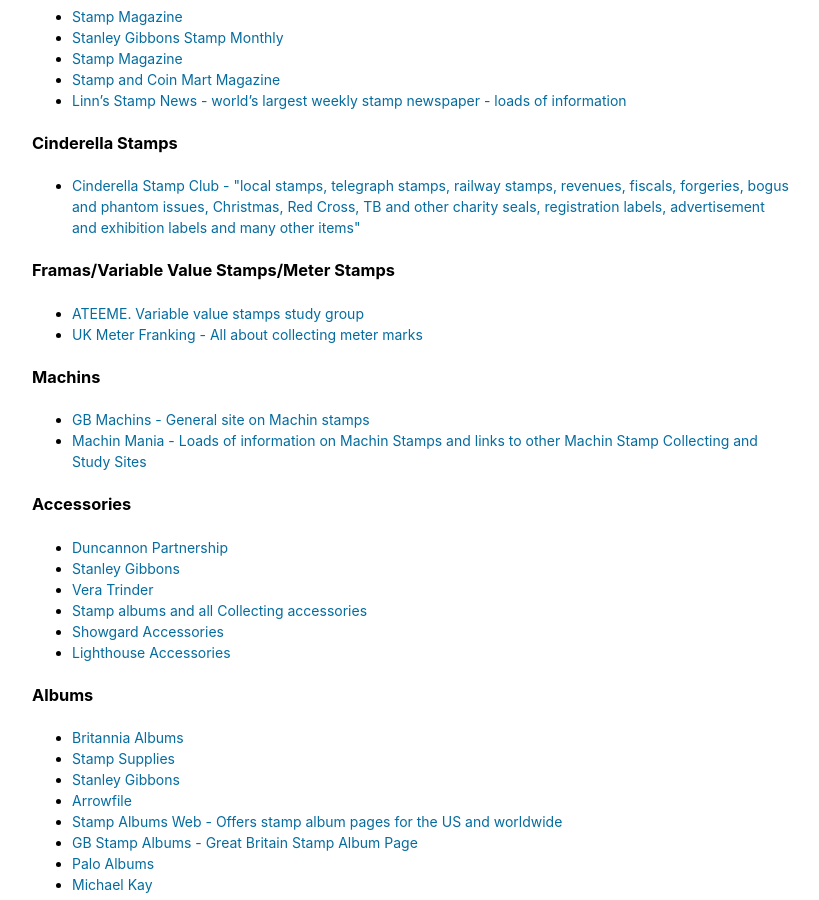
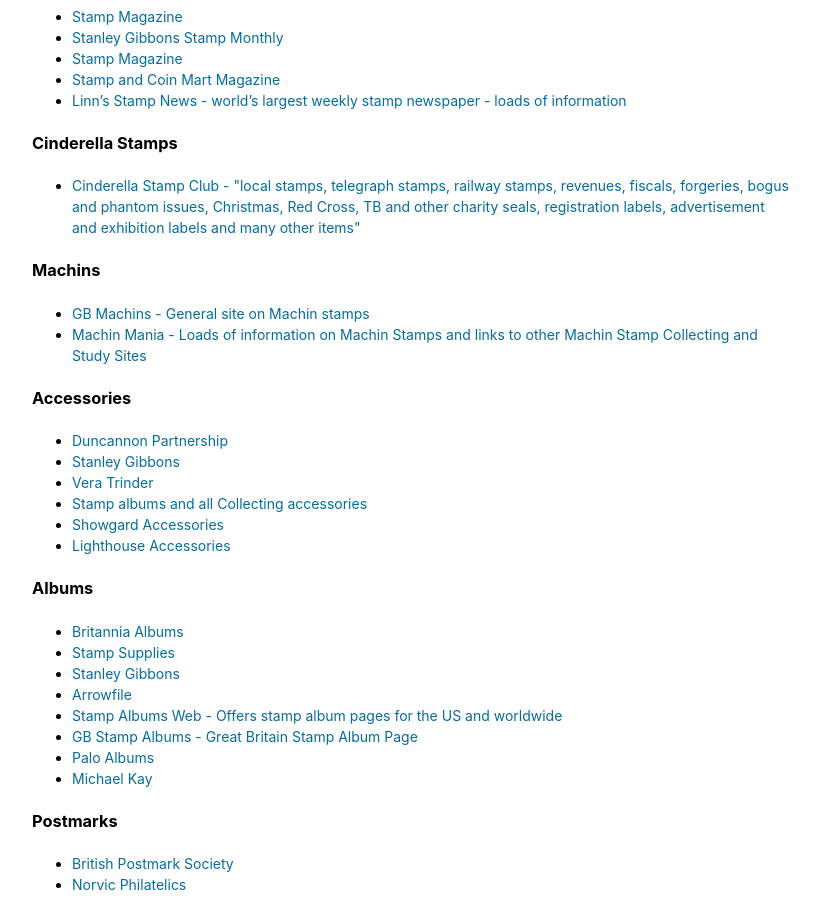
Before and after one commit to astalker/caledonian-stamps, a Jekyll site: the page built from links.md, in a window 1280 px wide and 900 px high, scrolled down 1687 px. Shown: the whole window, without its empty margins (338-1157 px from the left). Built offline with Jekyll 4.4.1, drawn with Linux system fonts in a browser that asks for light colours; our own code applies the rules of GitHub Pages for plain Markdown files.

Commit message:
Section on FRAMAs deleted

```diff
--- a/links.md
+++ b/links.md
@@ -80,11 +80,6 @@
 
 - [Cinderella Stamp Club - &quot;local stamps, telegraph stamps, railway stamps, revenues, fiscals, forgeries, bogus and phantom issues, Christmas, Red Cross, TB and other charity seals, registration labels, advertisement and exhibition labels and many other items&quot;](https://www.cinderellastampclub.com/)
 
-### Framas/Variable Value Stamps/Meter Stamps
-
-- [ATEEME. Variable value stamps study group](https://www.ateeme.net/angles/welcome_a.html)
-- [UK Meter Franking - All about collecting meter marks](https://www.meterfranking.co.uk/)
-
 ### Machins
 
 - [GB Machins - General site on Machin stamps](https://www.gbmachins.co.uk/)
```
